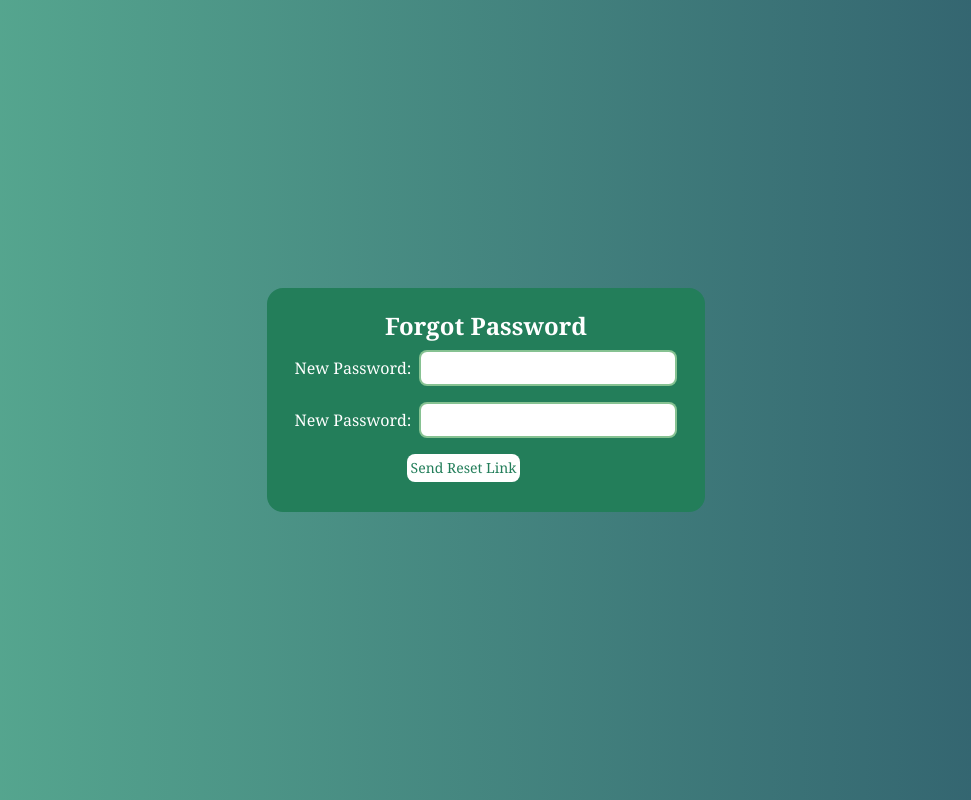
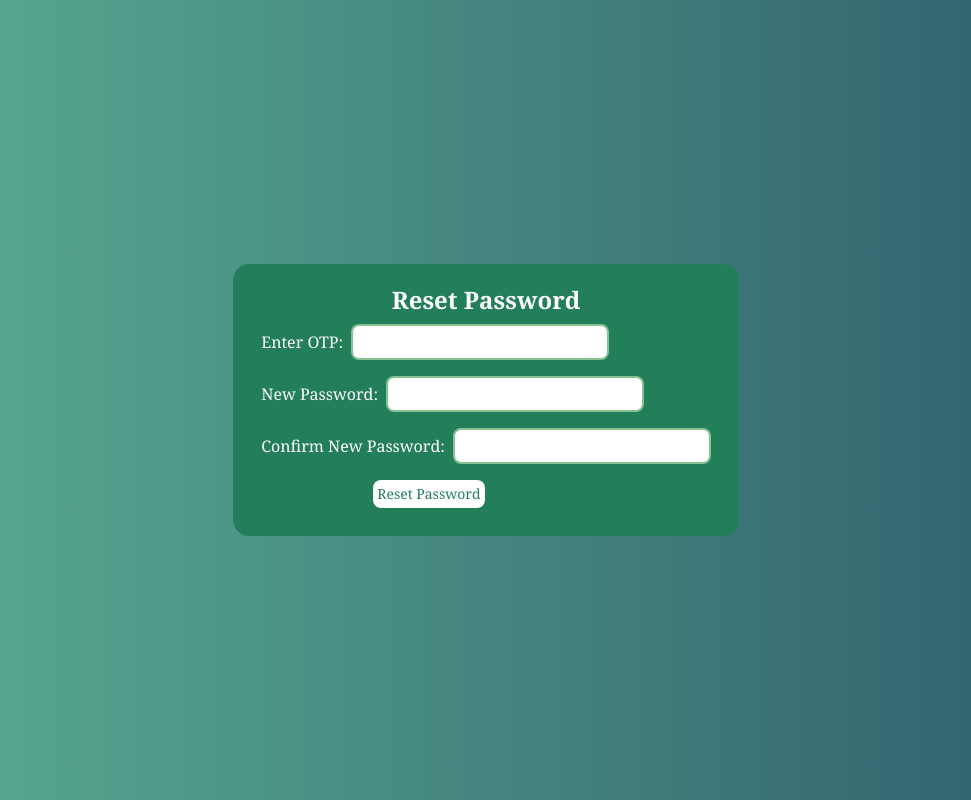
Before and after one commit to Harishsm20/MERN-AUTH-2.0, a React (Vite) app in the folder client/: page /reset-password/1 in a window 1280 px wide. Shown: the whole page, without its empty margins (154-1125 px from the left). Built offline with nearby package versions, Linux system fonts and the light colour scheme.

Commit message:
OTP for Reset Password

```diff
--- a/client/src/pages/Auth/PasswordManager/ResetPassword.tsx
+++ b/client/src/pages/Auth/PasswordManager/ResetPassword.tsx
@@ -3,6 +3,7 @@ import { useParams, useNavigate } from 'react-router-dom';
 import axios from 'axios';
 
 const ResetPassword = () => {
+    const [otp, setOtp] = useState('');
     const [newPassword, setNewPassword] = useState('');
     const [confirmPassword, setConfirmPassword] = useState('');
     const { token } = useParams();
@@ -19,12 +20,15 @@ const ResetPassword = () => {
         try {
             const response = await axios.post('http://localhost:3000/api/auth/reset-password', {
                 token,
+                otp,  // Send OTP along with the request
                 newPassword,
             });
 
             if (response.data.message === 'Password has been reset successfully') {
                 alert('Password reset successful');
                 navigate('/login');
+            } else {
+                alert(response.data.message);
             }
 
         } catch (error) {
@@ -36,8 +40,25 @@ const ResetPassword = () => {
     return (
         <div className='flex justify-center items-center min-h-screen bg-gradient-to-r from-[#5aaf93] to-[#2f5c6c]'>
             <div className="flex flex-col justify-center bg-[#237e5a] max-h-screen max-w-full min-h-56 min-w-56 rounded-2xl text-white font-serif p-5">
-                <p className="text-center font-bold text-2xl">Forgot Password</p>
+                <p className="text-center font-bold text-2xl">Reset Password</p>
                 <form onSubmit={handleSubmit} className="p-2">
+                    {/* OTP Input */}
+                    <div className="mb-4">
+                        <label htmlFor="otp" className="pr-2">
+                            Enter OTP:
+                        </label>
+                        <input
+                            type="text"
+                            name="otp"
+                            id="otp"
+                            value={otp}
+                            onChange={(e) => setOtp(e.target.value)}
+                            className='border-2 border-[#45a258] border-opacity-65 rounded-lg text-gray-700 p-1'
+                            required
+                        />
+                    </div>
+
+                    {/* New Password Input */}
                     <div className="mb-4">
                         <label htmlFor="new" className="pr-2">
                             New Password:
@@ -52,9 +73,11 @@ const ResetPassword = () => {
                             required
                         />
                     </div>
+
+                    {/* Confirm Password Input */}
                     <div className="mb-4">
                         <label htmlFor="confirm" className="pr-2">
-                            New Password:
+                            Confirm New Password:
                         </label>
                         <input
                             type="password"
@@ -66,8 +89,9 @@ const ResetPassword = () => {
                             required
                         />
                     </div>
+
                     <button type='submit' className='bg-[#ffffff] text-[#237e5a] hover:bg-[#237e5a] hover:text-white rounded-lg w-fit p-1 text-sm transition-colors duration-1000 ml-28'>
-                        Send Reset Link
+                        Reset Password
                     </button>
                 </form>
             </div>
```
